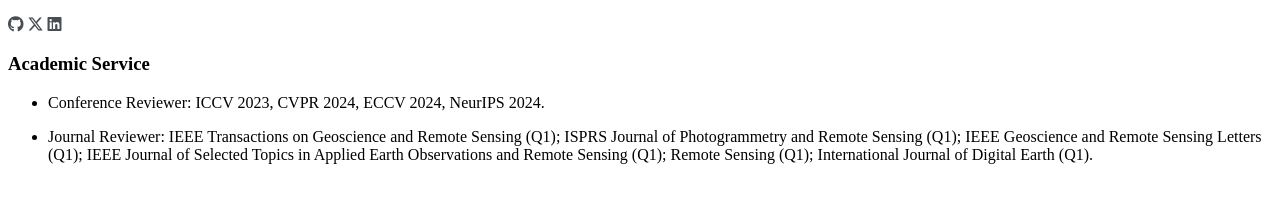
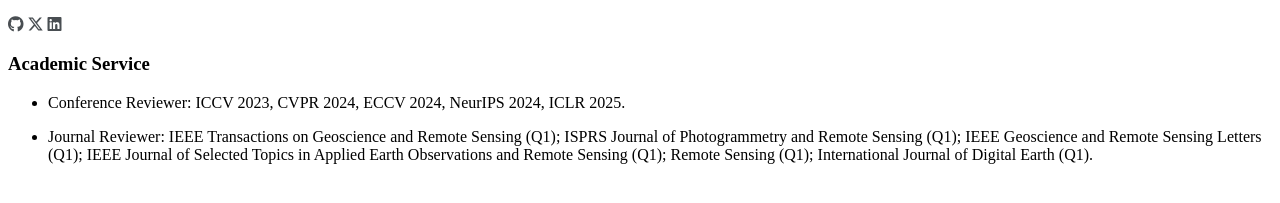
Before and after one commit to ruizhaocv/ruizhaocv.github.io, a Jekyll site: the page built from _pages/includes/academic_service.md, in a window 1280 px wide. Shown: the part 375-578 px from the top of the page. Built offline with Jekyll 4.4.1, drawn with Linux system fonts in a browser that asks for light colours; nearby versions of some CDN libraries; some web fonts are replaced; our own code applies the rules of GitHub Pages for plain Markdown files; a style sheet for code colours, icons or effects is not loaded.

Commit message:
Update academic_service.md

```diff
--- a/_pages/includes/academic_service.md
+++ b/_pages/includes/academic_service.md
@@ -1,6 +1,6 @@
 
 # Academic Service
-- Conference Reviewer: ICCV 2023, CVPR 2024, ECCV 2024, NeurIPS 2024.
+- Conference Reviewer: ICCV 2023, CVPR 2024, ECCV 2024, NeurIPS 2024, ICLR 2025.
 
 - Journal Reviewer:
 IEEE Transactions on Geoscience and Remote Sensing (Q1);
```
